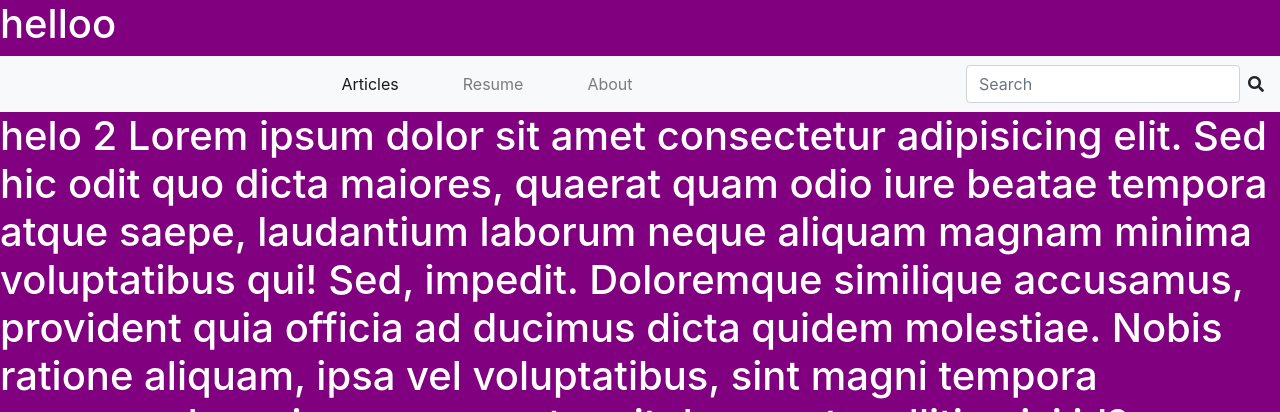
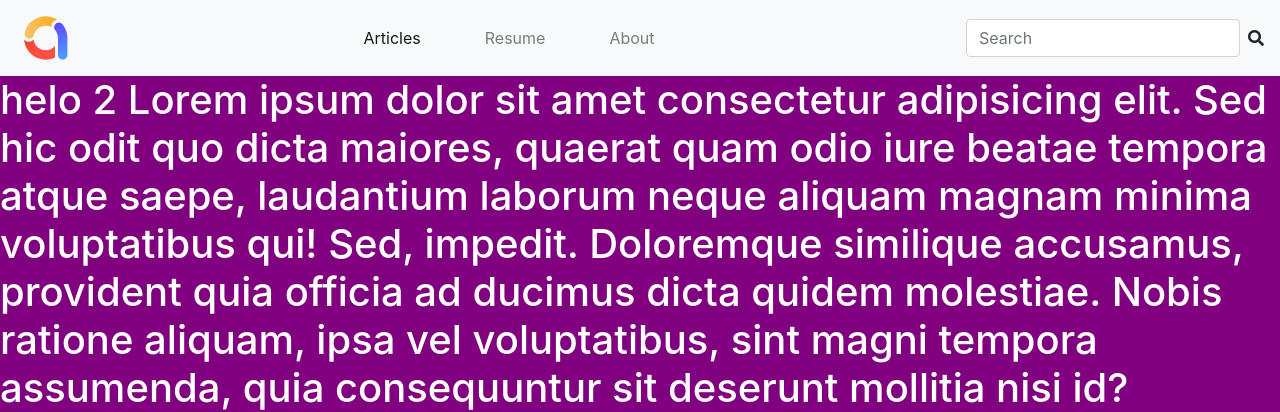
Before and after one commit to AlexandruNst/blog_and_resume, a Django app: page / in a window 1280 px wide. Shown: the top 412 px of the page. Run offline with Django 3.2, Linux system fonts and the light colour scheme; some libraries are stand-ins or nearby versions.

Commit message:
added navbar brand

```diff
--- a/blog/static/css/nav.css
+++ b/blog/static/css/nav.css
@@ -1,3 +1,13 @@
 body {
   background-color: purple;
 }
+
+.navbar-brand {
+  margin: 0;
+  padding: 0;
+}
+
+.navbar-brand img {
+  width: 60px;
+  height: 60px;
+}
--- a/blog/templates/blog/base.html
+++ b/blog/templates/blog/base.html
@@ -29,7 +29,6 @@
     {% block stylesheet %} {% endblock stylesheet %}
   </head>
   <body>
-    <h1>helloo</h1>
     {% block navbar %} {% endblock navbar %}
 
     <div class="content">
--- a/blog/templates/blog/base_nav.html
+++ b/blog/templates/blog/base_nav.html
@@ -10,7 +10,7 @@
 {% block navbar %}
     <nav class="navbar navbar-expand-lg navbar-light bg-light">
   <a class="navbar-brand" href="#">
-    {% comment %} <img src="{% static 'res/img/logo.svg' %}" alt=""> {% endcomment %}
+    <img src="{% static 'res/img/logo.svg' %}" alt="">
   </a>
   <button class="navbar-toggler" type="button" data-toggle="collapse" data-target="#navbarSupportedContent" aria-controls="navbarSupportedContent" aria-expanded="false" aria-label="Toggle navigation">
     <span class="navbar-toggler-icon"></span>
```
